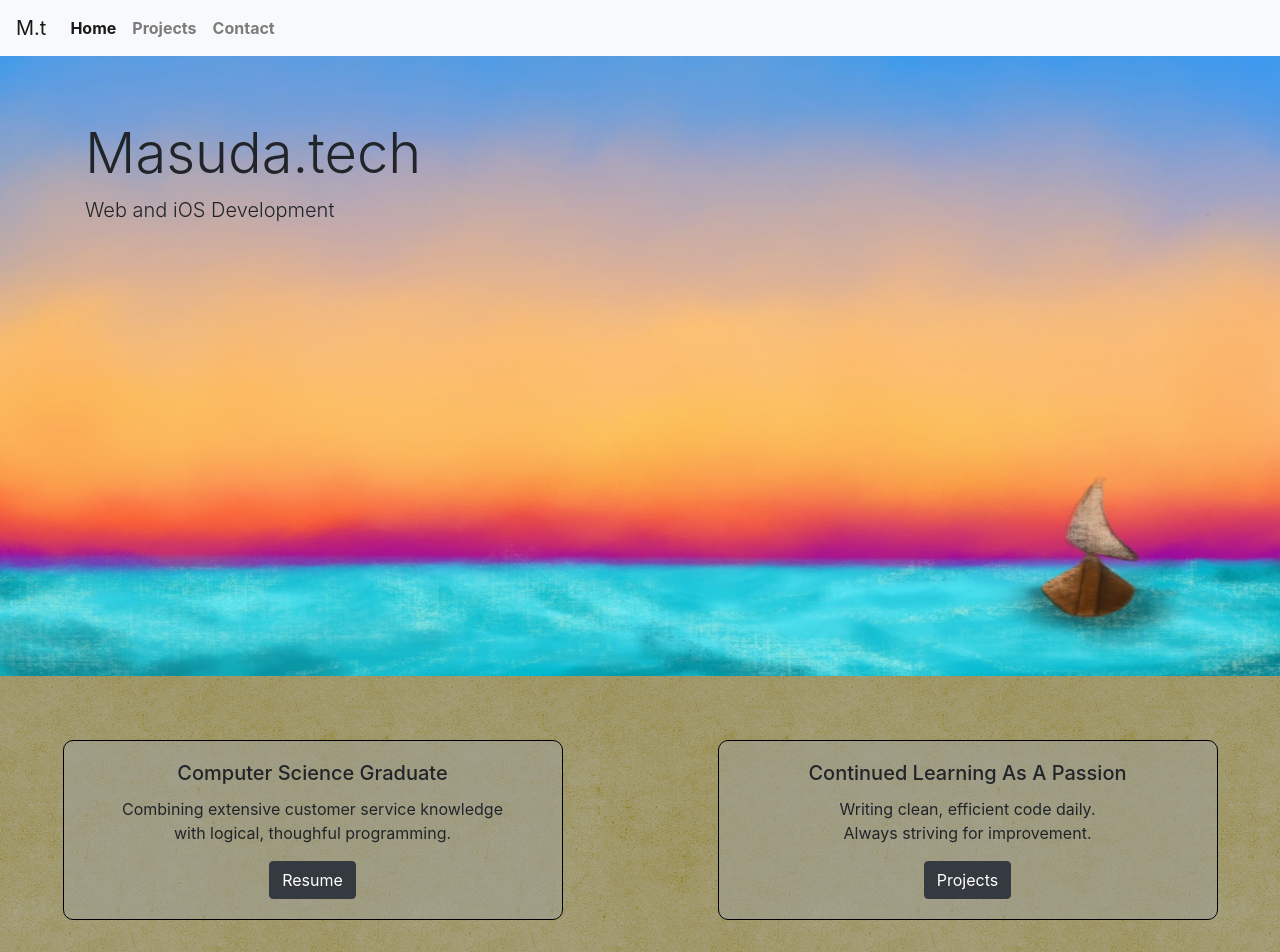
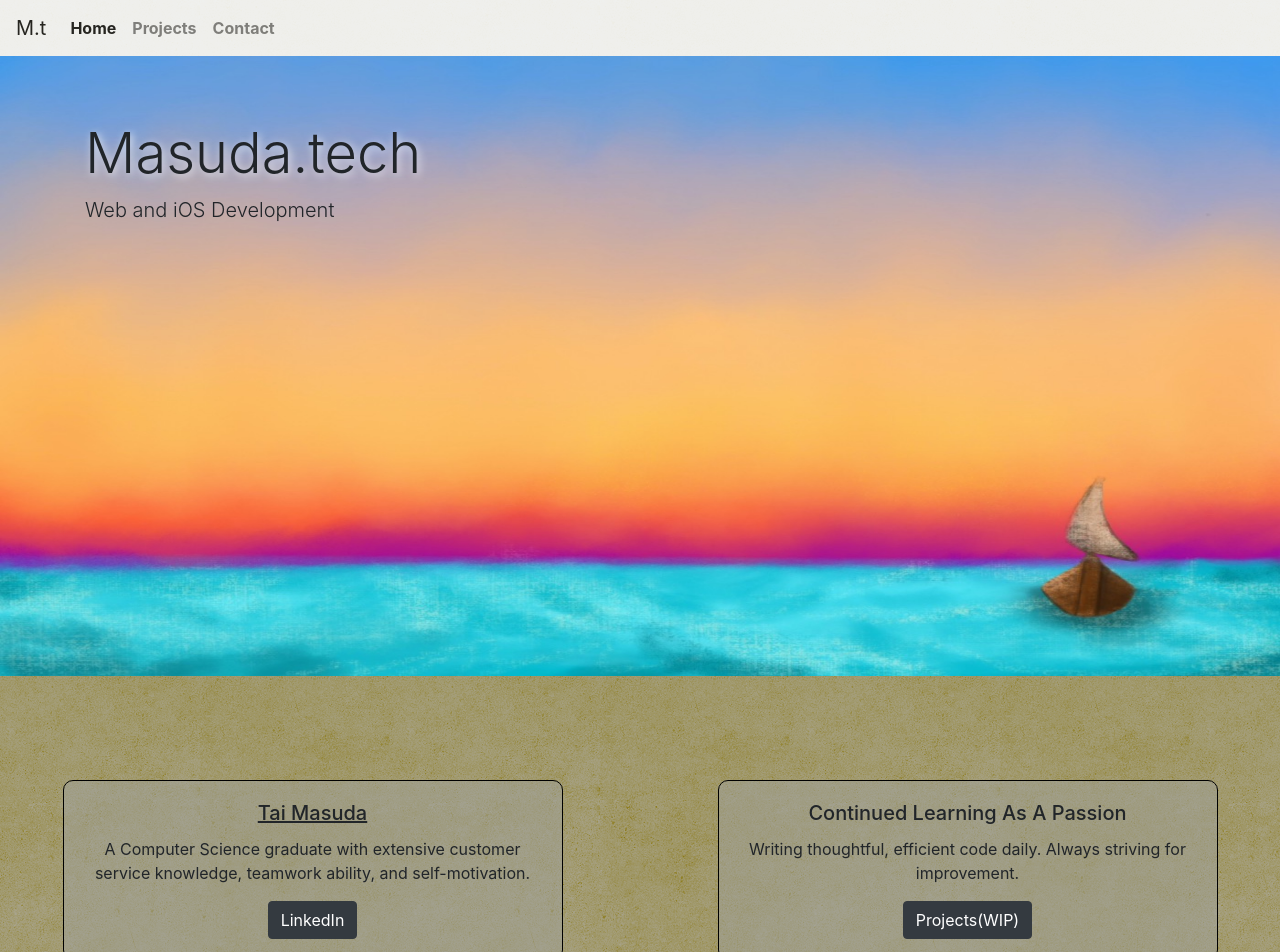
Before and after one commit to tmasuda14/masuda.tech, a React (Create React App) app: page / in a window 1280 px wide. Shown: the top 952 px of the page. Built offline with nearby package versions, Linux system fonts and the light colour scheme.

Commit message:
Style touch up for navbar card and carousel

```diff
--- a/src/App.css
+++ b/src/App.css
@@ -8,11 +8,28 @@ ul.contact-list {
   text-align: center;
 }
 
+.carousel-custom {
+  max-width: 620px;
+
+}
+
+.card-custom {
+  margin-top: 40px;
+  margin-bottom: 1rem;
+}
+
 .light-text {
   opacity: .2;
   font-size: .9rem;
 }
 
+.header-title {
+  text-shadow: 2px 2px 8px rgba(255, 255, 255, 0.76);
+}
+
+.nav-custom {
+  opacity: 0.9;
+}
 
 .linkedin-link {
   text-decoration: none;
@@ -39,12 +56,18 @@ a.email-link {
 .jumbotron {
   background-image: url("./images/Sunset-And-Boat.jpg");
   -webkit-background-size: 100% 100%;
-  background-size: 100% 100%;
+  /* background-size: 100% 100%; */
+  /* background-size: contain; */
+  /* background-repeat: no-repeat; */
   min-height: 620px;
 }
 
 .carousel {
   margin-top: 4rem;
+}
+
+.card.card-body {
+  background-color: rgb(163, 162, 162);
 }
 
 .d-block {
--- a/src/components/DescriptionCard.jsx
+++ b/src/components/DescriptionCard.jsx
@@ -4,21 +4,21 @@ function DescriptionCard() {
     return (
         <div className="page-description">
             <div className="row">
-                <div className="col-sm-6">
+                <div className="col-sm-6 card-custom">
                     <div className="card card-primary">
                         <div className="card-body">
-                            <h5 className="card-title">Computer Science Graduate</h5>
-                            <p className="card-text">Combining extensive customer service knowledge <br/> with logical, thoughful programming.</p>
-                            <a href="http://linkedin.com/in/tai-masuda-ba72771b7" className="btn btn-dark">Resume</a>
+                            <h5 className="card-title"><u>Tai Masuda</u></h5>
+                            <p className="card-text">A Computer Science graduate with extensive customer service knowledge, teamwork ability, and self-motivation.</p>
+                            <a href="http://linkedin.com/in/tai-masuda-ba72771b7" className="btn btn-dark">LinkedIn</a>
                         </div>
                     </div>
                 </div>
                 <div className="col-sm-6">
-                    <div className="card card-primary">
+                    <div className="card card-primary card-custom">
                         <div className="card-body">
                             <h5 className="card-title">Continued Learning As A Passion</h5>
-                            <p className="card-text">Writing clean, efficient code daily. <br/> Always striving for improvement.  </p>
-                            <a href="#projectCarousel" className="btn btn-dark">Projects</a>
+                            <p className="card-text">Writing thoughtful, efficient code daily. Always striving for improvement.  </p>
+                            <a href="#projectCarousel" className="btn btn-dark">Projects(WIP)</a>
                         </div>
                     </div>
                 </div>
--- a/src/components/DisplayCarousel.jsx
+++ b/src/components/DisplayCarousel.jsx
@@ -3,7 +3,7 @@ import React from "react";
 
 function DisplayCarousel() {
     return (
-        <div className="container">
+        <div className="container  carousel-custom">
             <div id="projectCarousel" className="carousel" data-ride="carousel">
                 <ol className="carousel-indicators">
                     <li data-target="#projectCarousel" data-slide-to="0" className="active"></li>
--- a/src/components/Header.jsx
+++ b/src/components/Header.jsx
@@ -4,7 +4,7 @@ function Header() {
     return (
         <div id="home" className="jumbotron jumbotron-fluid">
             <div className="container">
-                <h1 className="display-4">Masuda.tech</h1>
+                <h1 className="display-4 header-title">Masuda.tech</h1>
                 <p className="lead">Web and iOS Development</p>
             </div>
         </div>
--- a/src/components/NavBar.jsx
+++ b/src/components/NavBar.jsx
@@ -3,7 +3,7 @@ import Contact from "./Contact";
 
 function NavBar() {
     return (
-        <nav className="navbar sticky-top navbar-expand-sm navbar-light bg-light">
+        <nav className="navbar sticky-top navbar-expand-sm navbar-light bg-light nav-custom" id="navBar">
             <a className="navbar-brand" href="#">M.t</a>
             <button className="navbar-toggler" type="button" data-toggle="collapse" data-target="#navbarNav" aria-controls="navbarNav" aria-expanded="false" aria-label="Toggle navigation">
                 <span className="navbar-toggler-icon"></span>
@@ -11,7 +11,7 @@ function NavBar() {
             <div className="collapse navbar-collapse" id="navbarNav">
                 <ul className="navbar-nav">
                     <li className="nav-item active">
-                        <a className="nav-link" href="#home">Home<span className="sr-only">(current)</span></a>
+                        <a className="nav-link" href="#root">Home<span className="sr-only">(current)</span></a>
                     </li>
                     <li className="nav-item">
                         <a className="nav-link" href="#projectCarousel">Projects</a>
```
